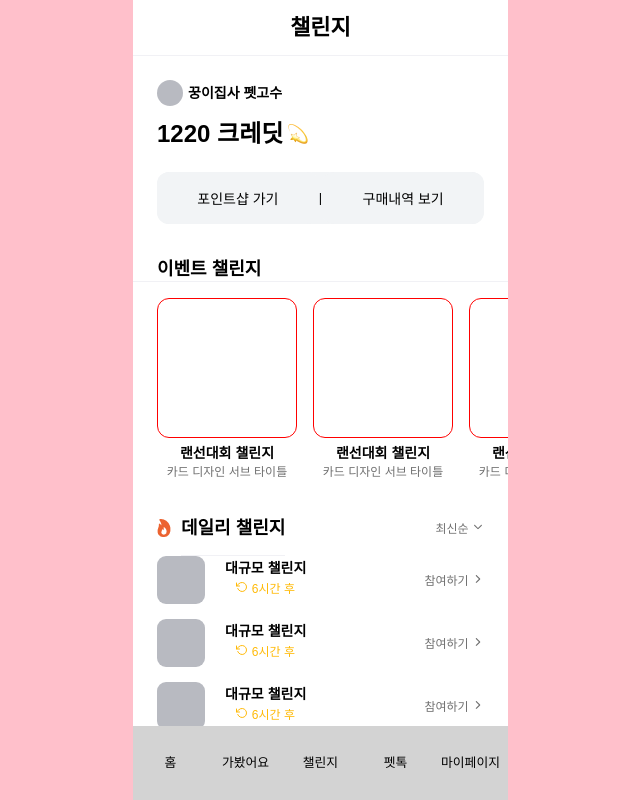
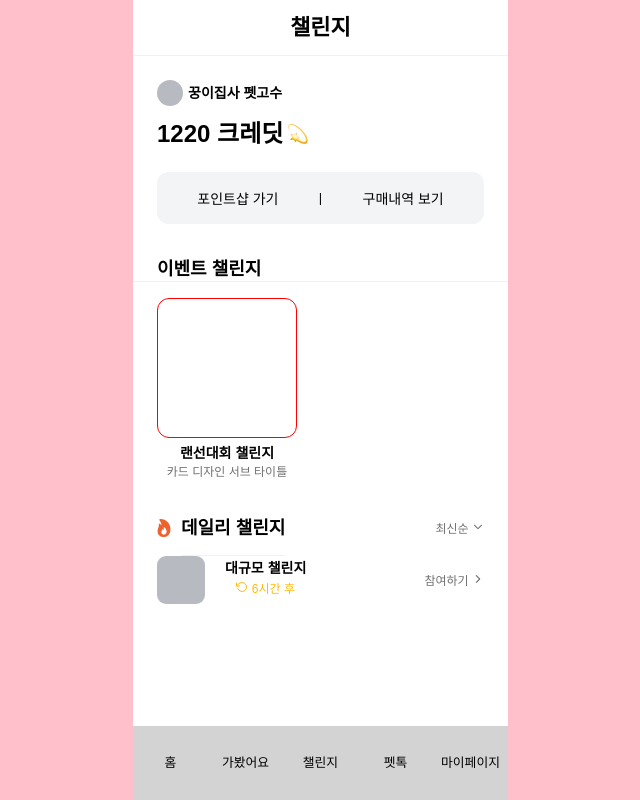
Before and after one commit to azure0929/Petnuri, a React (Vite) app: page /challenge in a window 1280 px wide. Shown: the whole page, without its empty margins (472-1112 px from the left). Built offline with nearby package versions, Linux system fonts and the light colour scheme.

Commit message:
#2 Feat: 바텀시트 컴포넌트 작성 후 챌린지 홈에 적용

```diff
--- /dev/null
+++ b/src/components/BottomSheet/BottomSheet.tsx
@@ -0,0 +1,27 @@
+import { ReactNode } from "react";
+import styles from '@/styles/bottomsheet.module.scss'
+import { useRecoilState } from 'recoil'
+import { bottomSheetState } from "@/store";
+
+interface BottomSheetProps {
+  children: ReactNode;
+}
+
+const BottomSheet: React.FC<BottomSheetProps> = ({ children }) => {
+  const [isOpen, setIsOpen] = useRecoilState(bottomSheetState);
+
+   return (
+     <>
+        {isOpen && (
+          <>
+            <div className={styles.background} onClick={() => setIsOpen(false)}></div>
+            <div className={styles.container}>
+              {children}
+            </div>
+          </>
+        )}
+     </>
+   );
+};
+
+export default BottomSheet
--- /dev/null
+++ b/src/components/BottomSheet/ChallengeBS.tsx
@@ -0,0 +1,10 @@
+import BottomSheet from "./BottomSheet";
+
+const ChallengeBS = () => {
+  return (
+    <>
+      <BottomSheet>임시 바텀시트</BottomSheet>
+    </>
+  );
+};
+export default ChallengeBS;
--- a/src/main.tsx
+++ b/src/main.tsx
@@ -1,12 +1,15 @@
 import React from "react";
 import ReactDOM from "react-dom/client";
+import { RecoilRoot } from 'recoil';
 import App from "./App.tsx";
 import { BrowserRouter } from "react-router-dom";
 
 ReactDOM.createRoot(document.getElementById("root")!).render(
   <React.StrictMode>
-    <BrowserRouter>
-      <App />
-    </BrowserRouter>
+    <RecoilRoot>
+      <BrowserRouter>
+        <App />
+      </BrowserRouter>
+    </RecoilRoot>
   </React.StrictMode>
 );
--- a/src/pages/Challenge.tsx
+++ b/src/pages/Challenge.tsx
@@ -2,13 +2,17 @@ import MainTab from "@/components/MainTab";
 import Background from "@/components/Background";
 import '@/styles/challenge.scss'
 import { useRef } from "react";
-import fireImage from '../../public/fire.png'
-import creditImage from '../../public/credit.png'
+import fireImage from '/fire.png'
+import creditImage from '/credit.png'
 import { IoIosArrowDown, IoIosArrowForward } from "react-icons/io";
 import { FiRotateCcw } from 'react-icons/fi'
+import ChallengeBS from "@/components/BottomSheet/ChallengeBS";
+import { useSetRecoilState } from 'recoil'
+import { bottomSheetState } from "@/store";
 
 const Challenge = () => {
   const scrollRef = useRef(null);
+  const setBottomIsOpen = useSetRecoilState(bottomSheetState);
 
   const handleWheel = (e: React.WheelEvent<HTMLDivElement>) => {
     if (!scrollRef.current) return;
@@ -57,20 +61,6 @@ const Challenge = () => {
                 <div className="subtitle">카드 디자인 서브 타이틀</div>
               </div>
             </div>
-            <div className="section">
-              <div className="img"></div>
-              <div className="text">
-                <div className="title">랜선대회 챌린지</div>
-                <div className="subtitle">카드 디자인 서브 타이틀</div>
-              </div>
-            </div>
-            <div className="section">
-              <div className="img"></div>
-              <div className="text">
-                <div className="title">랜선대회 챌린지</div>
-                <div className="subtitle">카드 디자인 서브 타이틀</div>
-              </div>
-            </div>
           </div>
         </div>
 
@@ -90,29 +80,15 @@ const Challenge = () => {
             </div>
             <div className="participate">참여하기 <IoIosArrowForward/></div>
           </div>
-          <div className="challenge">
-            <div className="img"></div>
-            <div className="main">
-              <div className="title">대규모 챌린지</div>
-              <div className="time"><FiRotateCcw/> 6시간 후 </div>
-            </div>
-            <div className="participate">참여하기 <IoIosArrowForward/></div>
-          </div>
-          <div className="challenge">
-            <div className="img"></div>
-            <div className="main">
-              <div className="title">대규모 챌린지</div>
-              <div className="time"><FiRotateCcw/> 6시간 후 </div>
-            </div>
-            <div className="participate">참여하기 <IoIosArrowForward/></div>
-          </div>
         </div>
         <div className="bonus">
           <div className="title">추가 보너스 받기</div>
-          <button className="btn">보너스 받기 버튼</button>
+          <button className="button" onClick={() => setBottomIsOpen(true)}>보너스 받기 버튼</button>
         </div>
+        <ChallengeBS/>
+        <MainTab />
       </Background>
-      <MainTab />
+
     </>
   );
 };
--- /dev/null
+++ b/src/store.ts
@@ -0,0 +1,6 @@
+import { atom } from 'recoil';
+
+export const bottomSheetState = atom({
+  key: 'bottomSheetState',
+  default: false,
+});
--- /dev/null
+++ b/src/styles/bottomsheet.module.scss
@@ -0,0 +1,22 @@
+.container {
+  width: 375px;
+  height:520px;
+  background-color: beige;
+  border-radius :30px;
+  border-bottom-left-radius :0px;
+  border-bottom-right-radius :0px;
+  position: fixed;
+  bottom: 0;
+  z-index: 9;
+  padding: 0 24px;
+}
+.background {
+  position: fixed;
+  width: 100%;
+  height: 100%;
+  background-color: #0000001A;
+  backdrop-filter: blur(2px);
+  top: 0;
+  left: 0;
+  z-index: 8;
+}
--- a/src/styles/challenge.scss
+++ b/src/styles/challenge.scss
@@ -257,7 +257,7 @@
 		margin-bottom: 15px;
 		align-self: flex-start;
 	}
-	.btn {
+	.button {
 		width: 327px;
 		height: 51px;
 		border: none;
```
